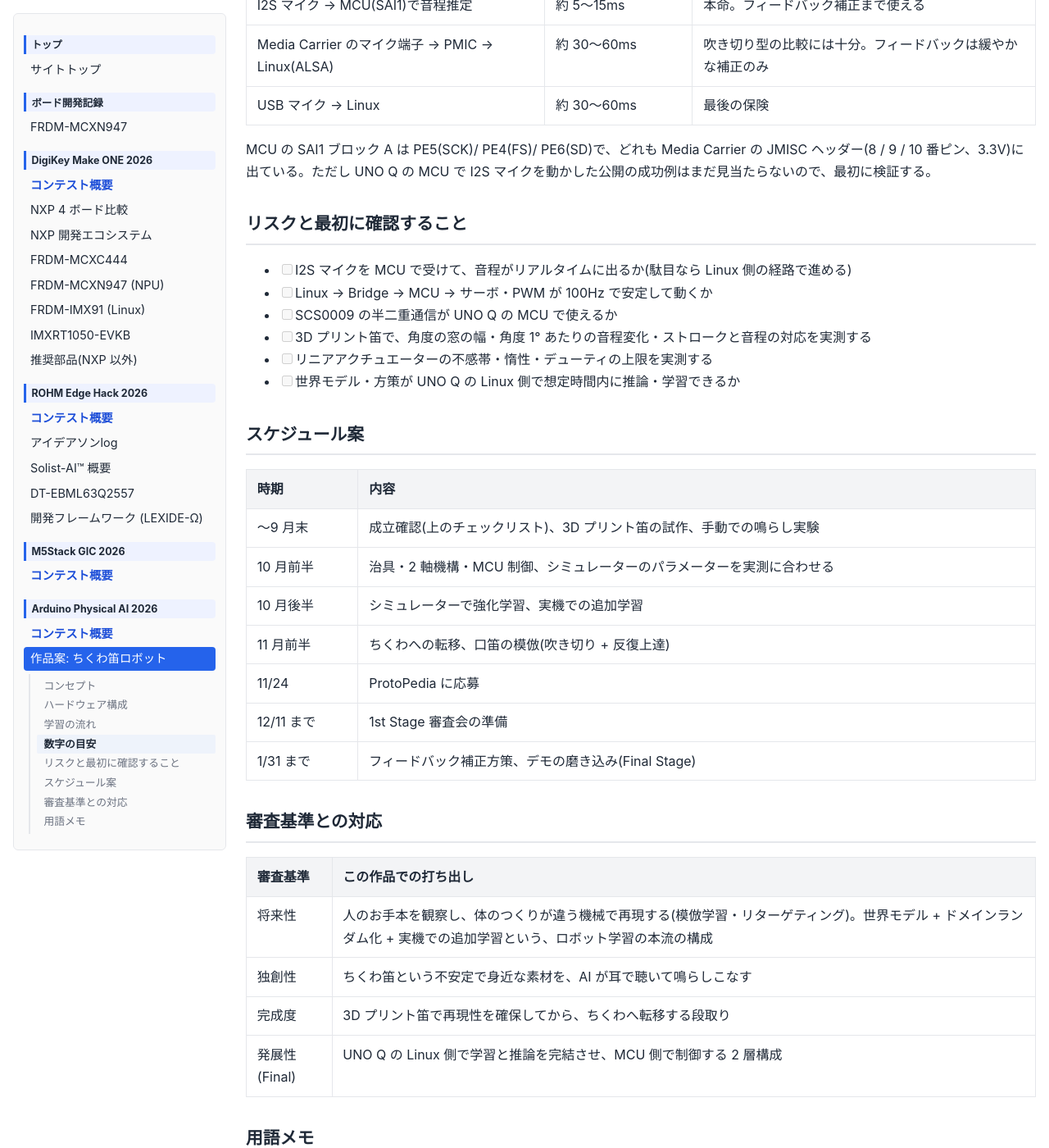
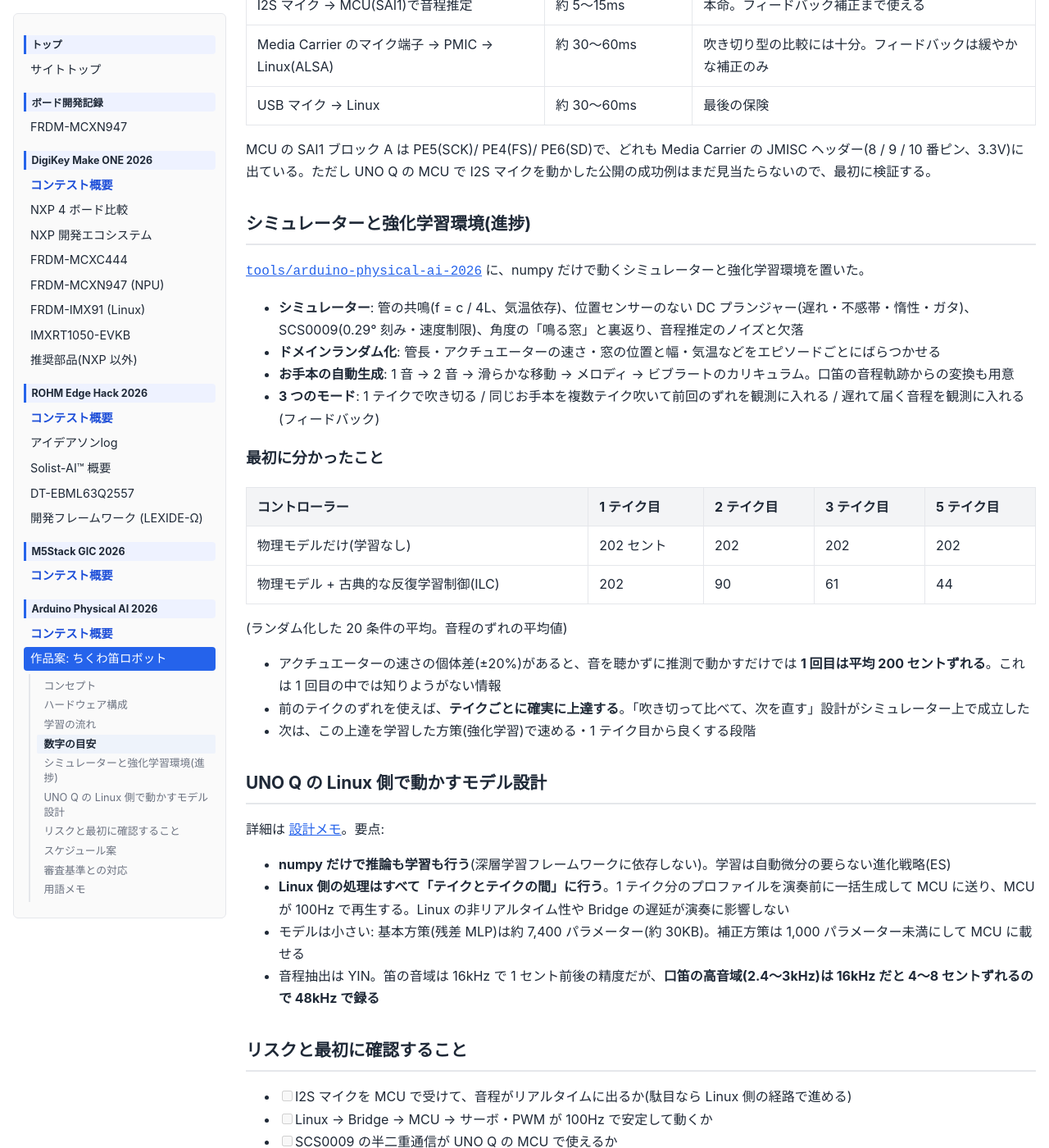
Before and after one commit to airpocket-soundman/maker_contest_2026, a Jekyll site: the page built from _ideas/chikuwa-flute-imitation-robot.md, in a window 1280 px wide and 1400 px high, scrolled down 3880 px. Shown: the whole window at 82% size. Built offline with Jekyll 4.4.1, drawn with Linux system fonts in a browser that asks for light colours; some of the changed text lies outside the part shown.

Commit message:
Add UNO Q Linux-side model design, benchmark, and first RL results
Design note for running inference and training with numpy only on the
QRB2210 side (profiles generated between takes, played by the MCU),
PC benchmark with UNO Q estimates, --prior option for the ES trainer,
and first results: classic ILC improves 202 -> 44 cents over 5 takes,
while the first ES residual run failed.

Co-Authored-By: Claude Opus 5 <noreply@anthropic.com>

````diff
--- a/_ideas/chikuwa-flute-imitation-robot.md
+++ b/_ideas/chikuwa-flute-imitation-robot.md
@@ -3,7 +3,7 @@ title: 口笛を真似るちくわ笛ロボット(作品アイデア)
 short_title: "作品案: ちくわ笛ロボット"
 related_contest: arduino-physical-ai-challenge-2026
 order: 10
-status: アイデア検討中(強化学習シミュレーター作成に着手)
+status: アイデア検討中(シミュレーター・強化学習環境・UNO Q 向けモデル設計まで作成)
 updated: 2026-09-15
 code_url: https://github.com/airpocket-soundman/maker_contest_2026/tree/main/tools/arduino-physical-ai-2026
 code_label: tools/arduino-physical-ai-2026(強化学習環境)
@@ -141,6 +141,37 @@ tagline: 自分の音を耳で聴いて吹き方を覚え、人の口笛を数
 
 MCU の SAI1 ブロック A は PE5(SCK)/ PE4(FS)/ PE6(SD)で、どれも Media Carrier の JMISC ヘッダー(8 / 9 / 10 番ピン、3.3V)に出ている。ただし UNO Q の MCU で I2S マイクを動かした公開の成功例はまだ見当たらないので、最初に検証する。
 
+## シミュレーターと強化学習環境(進捗)
+
+[`tools/arduino-physical-ai-2026`](https://github.com/airpocket-soundman/maker_contest_2026/tree/main/tools/arduino-physical-ai-2026) に、numpy だけで動くシミュレーターと強化学習環境を置いた。
+
+- **シミュレーター**: 管の共鳴(f = c / 4L、気温依存)、位置センサーのない DC プランジャー(遅れ・不感帯・惰性・ガタ)、SCS0009(0.29° 刻み・速度制限)、角度の「鳴る窓」と裏返り、音程推定のノイズと欠落
+- **ドメインランダム化**: 管長・アクチュエーターの速さ・窓の位置と幅・気温などをエピソードごとにばらつかせる
+- **お手本の自動生成**: 1 音 → 2 音 → 滑らかな移動 → メロディ → ビブラートのカリキュラム。口笛の音程軌跡からの変換も用意
+- **3 つのモード**: 1 テイクで吹き切る / 同じお手本を複数テイク吹いて前回のずれを観測に入れる / 遅れて届く音程を観測に入れる(フィードバック)
+
+### 最初に分かったこと
+
+| コントローラー | 1 テイク目 | 2 テイク目 | 3 テイク目 | 5 テイク目 |
+|---|---|---|---|---|
+| 物理モデルだけ(学習なし) | 202 セント | 202 | 202 | 202 |
+| 物理モデル + 古典的な反復学習制御(ILC) | 202 | 90 | 61 | 44 |
+
+(ランダム化した 20 条件の平均。音程のずれの平均値)
+
+- アクチュエーターの速さの個体差(±20%)があると、音を聴かずに推測で動かすだけでは **1 回目は平均 200 セントずれる**。これは 1 回目の中では知りようがない情報
+- 前のテイクのずれを使えば、**テイクごとに確実に上達する**。「吹き切って比べて、次を直す」設計がシミュレーター上で成立した
+- 次は、この上達を学習した方策(強化学習)で速める・1 テイク目から良くする段階
+
+## UNO Q の Linux 側で動かすモデル設計
+
+詳細は [設計メモ](https://github.com/airpocket-soundman/maker_contest_2026/blob/main/tools/arduino-physical-ai-2026/docs/uno_q_model_design.md)。要点:
+
+- **numpy だけで推論も学習も行う**(深層学習フレームワークに依存しない)。学習は自動微分の要らない進化戦略(ES)
+- **Linux 側の処理はすべて「テイクとテイクの間」に行う**。1 テイク分のプロファイルを演奏前に一括生成して MCU に送り、MCU が 100Hz で再生する。Linux の非リアルタイム性や Bridge の遅延が演奏に影響しない
+- モデルは小さい: 基本方策(残差 MLP)は約 7,400 パラメーター(約 30KB)。補正方策は 1,000 パラメーター未満にして MCU に載せる
+- 音程抽出は YIN。笛の音域は 16kHz で 1 セント前後の精度だが、**口笛の高音域(2.4〜3kHz)は 16kHz だと 4〜8 セントずれるので 48kHz で録る**
+
 ## リスクと最初に確認すること
 
 - [ ] I2S マイクを MCU で受けて、音程がリアルタイムに出るか(駄目なら Linux 側の経路で進める)
--- /dev/null
+++ b/tools/arduino-physical-ai-2026/docs/uno_q_model_design.md
@@ -0,0 +1,106 @@
+# UNO Q の Linux 側で動かす前提のモデル設計
+
+作品「口笛を真似るちくわ笛ロボット」の AI 部分を、Arduino UNO Q の Linux 側(Qualcomm QRB2210)で推論・学習まで完結させるための設計メモです。
+
+## 前提
+
+| 項目 | 内容 |
+|---|---|
+| CPU | Arm Cortex-A53 × 4(最大 2.0GHz) |
+| RAM | 2GB または 4GB |
+| OS | Debian 系 Linux |
+| 実行環境 | Python 3 + numpy のみ(PyTorch などの深層学習フレームワークに依存しない) |
+| アクセラレーター | 使わない前提(GPU・DSP の利用は将来の選択肢) |
+| MCU との接続 | Arduino Bridge(RPC)。演奏プロファイルの送信と、演奏ログの受信 |
+
+numpy だけに絞る理由:
+
+- UNO Q の App Lab の Python 実行環境に、どこまで追加パッケージを入れられるかが未確認
+- この作品のモデルは数千〜数万パラメータで、深層学習フレームワークの恩恵が小さい
+- 学習に進化戦略(ES)を使うので、自動微分が要らない
+
+## 処理の流れと置き場所
+
+```
+[口笛を録音 48kHz] → [YIN で音程軌跡] → [お手本(10ms 刻み)]
+        │                                     │
+        │                     [方策でプロファイル生成(1 テイク分を一括)]
+        │                                     │  Bridge で送信(10 秒で約 4KB)
+        │                                     ▼
+        │                        MCU: プロファイルを 100Hz で正確に再生
+        │                             + マイク録音(演奏ログ)
+        │                                     │  Bridge で受信
+        ▼                                     ▼
+                  [YIN で演奏の音程軌跡] → [お手本と比較(報酬・ずれ)]
+                                              │
+                        [次のテイクの観測に「前回のずれ」を入れて再生成]
+                        [ログを貯めて、世界モデル・方策を追加学習]
+```
+
+**演奏中に Linux 側がリアルタイムで判断する処理はありません。** Linux 側の処理はすべて「テイクとテイクの間」に行うので、Linux の非リアルタイム性や Bridge の遅延が演奏の質に影響しません。リアルタイムの補正(フィードバック)は、小型化した補正方策を MCU に載せて行います(後述)。
+
+## モデル一覧
+
+| # | モデル | 構造 | 規模 | 実行場所・タイミング |
+|---|---|---|---|---|
+| 1 | 音程抽出 | YIN(学習なし)。笛の音域は 16kHz、口笛は 48kHz | パラメーターなし | Linux、録音の後 |
+| 2 | 基準コントローラー(物理モデル) | 公称の管の式 + 推測航法 + 発音補償の角度 | 数値 20 個程度 | Linux、プロファイル生成時 |
+| 3 | 反復学習制御(ILC) | テイクごとに音程の補正量を更新 | テイク長 × 1 | Linux、プロファイル生成時 |
+| 4 | 残差方策(基本方策) | MLP: 観測 229 次元 → 隠れ層 32(tanh)→ 2 | 約 7,400 パラメーター(float32 で約 30KB) | Linux、プロファイル生成時 |
+| 5 | 世界モデル | 物理パラメーター(`FluteParams`)の当てはめ + 残差の小型 MLP | 数十〜数千パラメーター | Linux、テイクの記録から更新 |
+| 6 | 補正方策(フィードバック) | MLP: 遅れた音程のずれ等 約 30 次元 → 16 → 2 | 1,000 パラメーター未満 | Linux で学習し、MCU で推論 |
+
+### 基本方策は「プロファイルを一括で生成」する
+
+演奏中は音を聴かないので、方策は 1 テイク分(例: 10 秒 = 1,000 ステップ)のプロファイルを**演奏前にまとめて生成**できます。方策は自分の過去の行動を観測に使うので逐次計算になりますが、1 ステップの推論は数十 µs 程度なので、10 秒分でも数十 ms で終わります(下の計測値を参照)。
+
+生成したプロファイル(PWM と角度 × 1,000 ステップ、int16 なら約 4KB)を Bridge で MCU に送り、MCU がタイマーで 100Hz 再生します。
+
+### 学習の分担
+
+| 段階 | 場所 | 内容 |
+|---|---|---|
+| 事前学習 | PC(または UNO Q で時間をかけて) | ドメインランダム化したシミュレーターで ES。数十〜数百世代 |
+| 世界モデルの実測合わせ | UNO Q | 実機のテイクの記録から `FluteParams` を当てはめ直す(数十〜数百テイク分のログ) |
+| 方策の追加学習 | UNO Q | 当てはめた世界モデルの中で ES を数世代。練習の合間に実行 |
+| テイク間の上達 | UNO Q | ILC または学習した方策が「前回のずれ」を使って次のプロファイルを出す(学習の計算は不要) |
+
+## 計測値
+
+計測値は `scripts/bench.py` で取ります。UNO Q の実機では、この表を実測値に置き換えます。
+
+| 処理 | PC 実測(Core i7 第 8 世代、1 コア) | UNO Q の見込み(×5〜10 と仮定) |
+|---|---|---|
+| シミュレーター 1 ステップ | 105 µs | 0.5〜1 ms |
+| 物理モデルの基準コントローラー 1 ステップ | 22 µs | 0.1〜0.2 ms |
+| 残差方策 1 ステップ(隠れ層 32 / 7,426 パラメーター) | 42 µs | 0.2〜0.4 ms |
+| 残差方策 1 ステップ(隠れ層 128 / 29,698 パラメーター) | 48 µs | 0.25〜0.5 ms |
+| **1 テイク(10 秒 = 1,000 ステップ)のプロファイル生成** | **約 42 ms** | **約 0.2〜0.4 秒** |
+| YIN 1 フレーム(1,024 サンプル @16kHz) | 133 µs | 0.7〜1.3 ms |
+| 10 秒の録音の音程抽出(1,000 フレーム) | 約 0.13 秒 | 約 0.7〜1.3 秒 |
+| ES 1 世代(16 候補 × 4 エピソード × 3 テイク) | 約 10 秒 | 約 1〜2 分(4 コア並列なら 1/4 程度) |
+
+UNO Q の列は、Cortex-A53 の numpy が PC の 1 コアより 5〜10 倍遅いと仮定した**見込み**です。実機で `bench.py` を実行して置き換えます。
+
+この見込みでも、**テイクの合間の処理(録音の解析 + 次のプロファイル生成)は合計 1〜2 秒程度**に収まり、練習の流れを止めません。ES による方策の学習は 1 世代 1〜2 分かかるので、実機では「練習の合間に数世代」、事前学習は PC で行う分担にします。
+
+隠れ層を 32 から 128 に増やしても推論時間はほとんど変わりません(Python の呼び出しの手間が支配的なため)。モデルの大きさは、推論時間ではなく学習の安定性で決めてよいことになります。
+
+## メモリ
+
+- モデルのパラメーター: 合計 100KB 未満
+- 1 テイクの記録(10 秒、数チャンネル × 1,000 ステップ): 数十 KB
+- 録音(48kHz・16bit・10 秒): 約 1MB
+- 合計しても数十 MB に収まり、2GB モデルでも問題にならない
+
+## 実機で確認すること
+
+- [ ] App Lab の Python 環境で numpy が使えるか(使えない場合の代替: 別の Python 環境を Linux 上に用意する)
+- [ ] `scripts/bench.py` の実測値(A53 での所要時間)
+- [ ] Bridge でプロファイル(約 4KB)と演奏ログを、テイクの合間に許容できる時間でやり取りできるか
+- [ ] 48kHz の録音が、Media Carrier のマイク端子(または USB マイク)から取れるか
+
+## 将来の拡張
+
+- 観測をもっと長い時間で扱いたくなったら、MLP を GRU などの系列モデルに置き換える。その場合は ONNX Runtime(aarch64 版がある)での推論を検討する
+- 補正方策を MCU に載せるときは、重みを int8 に量子化して C の配列として書き出す
````
Also changed, not shown: tools/arduino-physical-ai-2026/README.md (+15 -1 lines), 2 other files.
